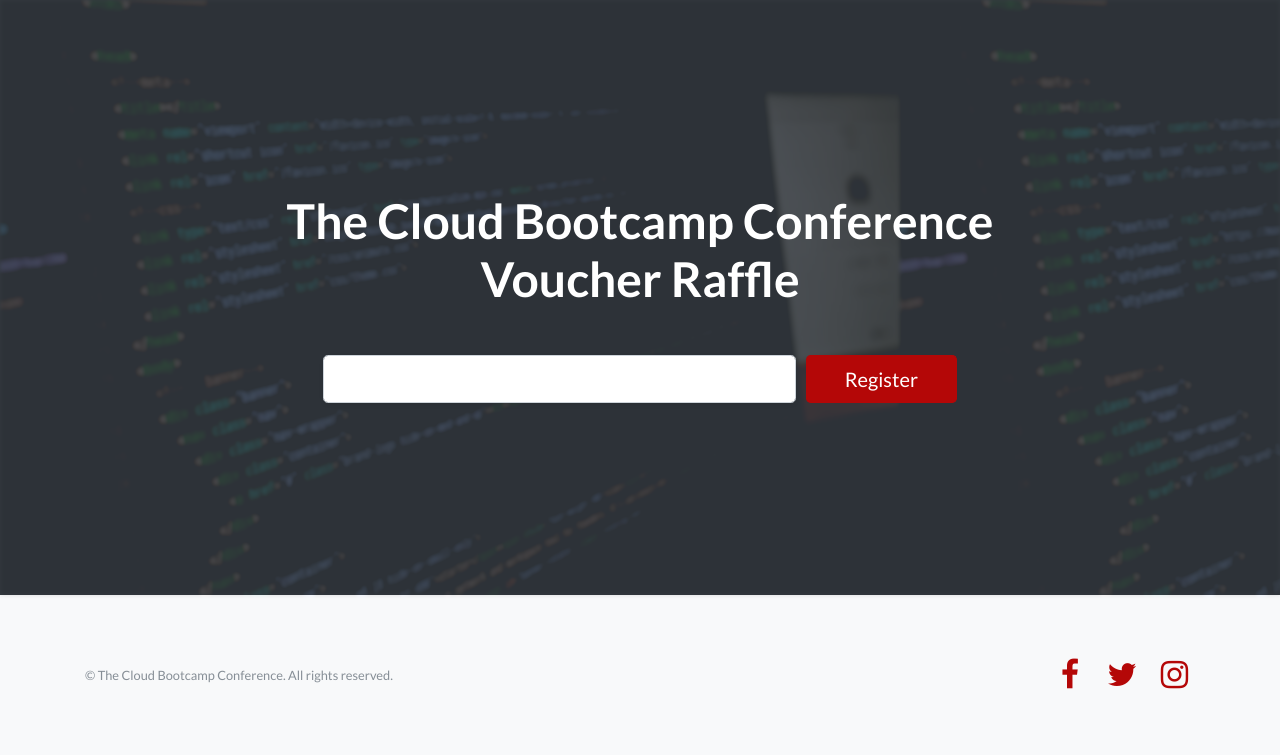
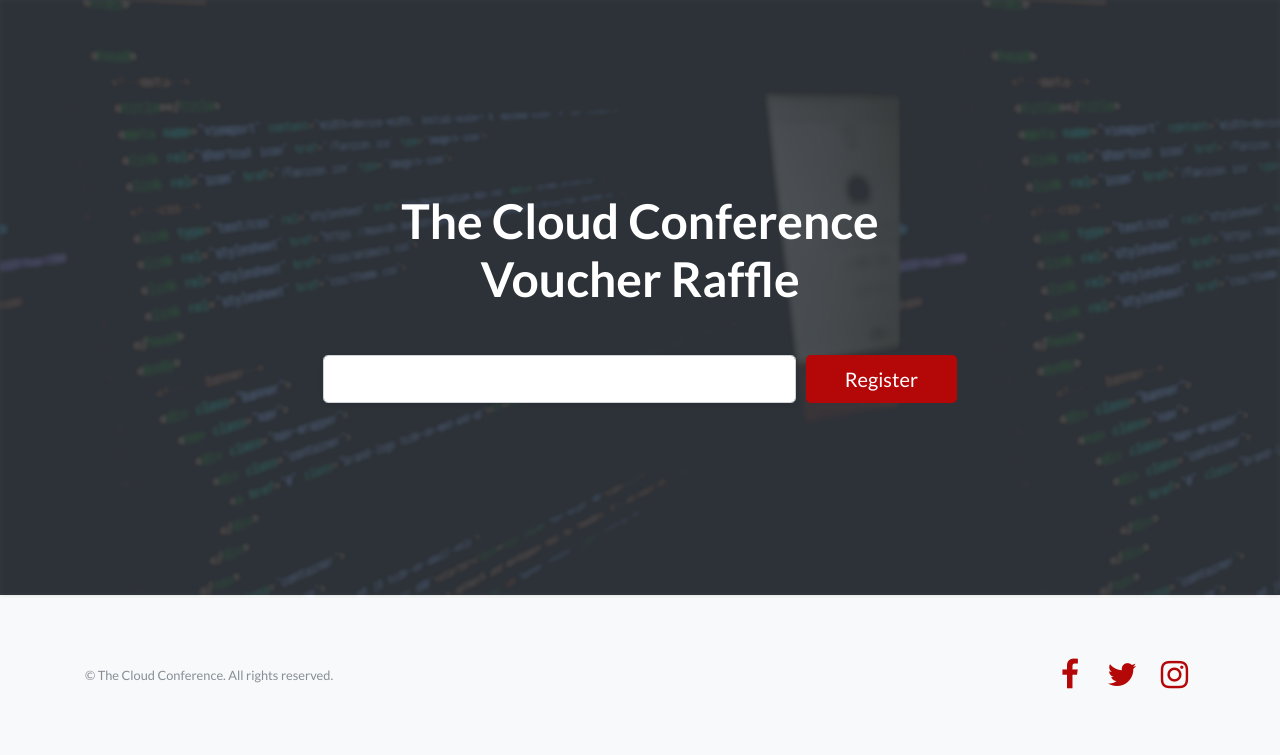
Before and after one commit to Abdihakim-said/Elastic-Beanstalk_project, a Flask app: page / in a window 1280 px wide. Shown: the top 755 px of the page. Run offline with Flask 2, Linux system fonts and the light colour scheme; some libraries are stand-ins or nearby versions.

Commit message:
Update index.html

```diff
--- a/templates/index.html
+++ b/templates/index.html
@@ -19,7 +19,7 @@
         <div class="container">
             <div class="row">
                 <div class="col-xl-9 mx-auto">
-                    <h1 class="mb-5">The Cloud Bootcamp Conference<br>Voucher Raffle</h1>
+                    <h1 class="mb-5">The Cloud Conference<br>Voucher Raffle</h1>
                 </div>
                 <div class="col-md-10 col-lg-8 col-xl-7 mx-auto">
                     <form method="POST" action="">
@@ -40,7 +40,7 @@
         <div class="container">
             <div class="row">
                 <div class="col-lg-6 my-auto h-100 text-center text-lg-left">
-                    <p class="text-muted small mb-4 mb-lg-0">© The Cloud Bootcamp Conference. All rights reserved.</p>
+                    <p class="text-muted small mb-4 mb-lg-0">© The Cloud Conference. All rights reserved.</p>
                 </div>
                 <div class="col-lg-6 my-auto h-100 text-center text-lg-right">
                     <ul class="list-inline mb-0">
```
